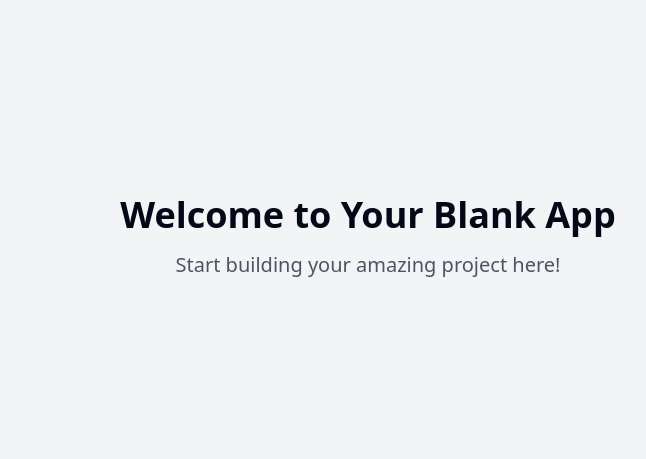
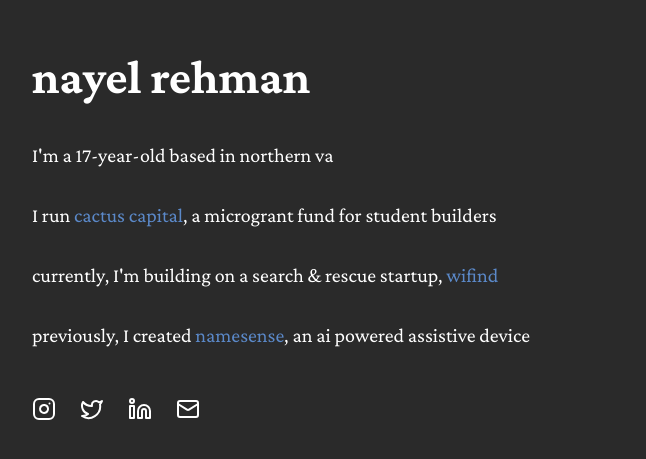
Before and after one commit to nayelr/personalsite, a React (Vite) app: page / in a window 1280 px wide. Shown: the part 163-622 px from the top of the page, without its empty margins (272-918 px from the left). Built offline with nearby package versions, Linux system fonts and the light colour scheme.

Commit message:
Refactor: Implement website content
Implement the website content and styling based on the provided HTML and CSS requirements.

```diff
--- a/index.html
+++ b/index.html
@@ -1,20 +1,12 @@
+
 <!DOCTYPE html>
 <html lang="en">
   <head>
     <meta charset="UTF-8" />
     <meta name="viewport" content="width=device-width, initial-scale=1.0" />
-    <title>nayel-portfolio-builder</title>
-    <meta name="description" content="Lovable Generated Project" />
-    <meta name="author" content="Lovable" />
-
-    <meta property="og:title" content="Lovable Generated Project" />
-    <meta property="og:description" content="Lovable Generated Project" />
-    <meta property="og:type" content="website" />
-    <meta property="og:image" content="https://lovable.dev/opengraph-image-p98pqg.png" />
-
-    <meta name="twitter:card" content="summary_large_image" />
-    <meta name="twitter:site" content="@lovable_dev" />
-    <meta name="twitter:image" content="https://lovable.dev/opengraph-image-p98pqg.png" />
+    <title>nayel rehman</title>
+    <meta name="description" content="i'm nayel" />
+    <link rel="stylesheet" href="https://fonts.googleapis.com/css2?family=Crimson+Pro:wght@400;500;700&display=swap">
   </head>
 
   <body>
--- a/package.json
+++ b/package.json
@@ -40,6 +40,7 @@
     "@radix-ui/react-toggle-group": "^1.1.0",
     "@radix-ui/react-tooltip": "^1.1.4",
     "@tanstack/react-query": "^5.56.2",
+    "@types/react-helmet": "^6.1.11",
     "class-variance-authority": "^0.7.1",
     "clsx": "^2.1.1",
     "cmdk": "^1.0.0",
@@ -51,6 +52,7 @@
     "react": "^18.3.1",
     "react-day-picker": "^8.10.1",
     "react-dom": "^18.3.1",
+    "react-helmet": "^6.1.0",
     "react-hook-form": "^7.53.0",
     "react-resizable-panels": "^2.1.3",
     "react-router-dom": "^6.26.2",
--- a/src/index.css
+++ b/src/index.css
@@ -1,3 +1,4 @@
+
 @tailwind base;
 @tailwind components;
 @tailwind utilities;
@@ -97,5 +98,6 @@
 
   body {
     @apply bg-background text-foreground;
+    font-family: 'Crimson Pro', serif;
   }
 }
--- a/src/pages/Index.tsx
+++ b/src/pages/Index.tsx
@@ -1,13 +1,110 @@
-// Update this page (the content is just a fallback if you fail to update the page)
+
+import { Helmet } from "react-helmet";
 
 const Index = () => {
   return (
-    <div className="min-h-screen flex items-center justify-center bg-gray-100">
-      <div className="text-center">
-        <h1 className="text-4xl font-bold mb-4">Welcome to Your Blank App</h1>
-        <p className="text-xl text-gray-600">Start building your amazing project here!</p>
-      </div>
-    </div>
+    <>
+      <Helmet>
+        <title>nayel rehman</title>
+        <meta name="description" content="i'm nayel" />
+      </Helmet>
+      <main className="min-h-screen bg-[#2a2a2a] text-white font-crimson flex items-center justify-center p-6">
+        <section className="w-full max-w-2xl">
+          <div className="text-left">
+            <h1 className="text-5xl font-bold mb-10">nayel rehman</h1>
+            <div className="space-y-8 text-xl">
+              <p>I'm a 17-year-old based in northern va</p>
+
+              <p>
+                I run{" "}
+                <a
+                  href="https://cactuscapital.org/"
+                  target="_blank"
+                  rel="noopener"
+                  className="text-[#5b89c9] hover:underline"
+                >
+                  cactus capital
+                </a>
+                , a microgrant fund for student builders
+              </p>
+
+              <p>
+                currently, I'm building on a search & rescue startup,{" "}
+                <a
+                  href="https://wifind.tech"
+                  target="_blank"
+                  rel="noopener"
+                  className="text-[#5b89c9] hover:underline"
+                >
+                  wifind
+                </a>
+              </p>
+
+              <p>
+                previously, I created{" "}
+                <a
+                  href="https://papers.ssrn.com/sol3/papers.cfm?abstract_id=4681098"
+                  target="_blank"
+                  rel="noopener"
+                  className="text-[#5b89c9] hover:underline"
+                >
+                  namesense
+                </a>
+                , an ai powered assistive device
+              </p>
+            </div>
+
+            <div className="flex gap-6 mt-12">
+              <a
+                href="https://www.instagram.com/_nayelr/"
+                target="_blank"
+                rel="noopener"
+                className="text-white hover:text-gray-300"
+              >
+                <svg xmlns="http://www.w3.org/2000/svg" width="24" height="24" viewBox="0 0 24 24" fill="none" stroke="currentColor" strokeWidth="2" strokeLinecap="round" strokeLinejoin="round" className="lucide lucide-instagram">
+                  <rect width="20" height="20" x="2" y="2" rx="5" ry="5"></rect>
+                  <path d="M16 11.37A4 4 0 1 1 12.63 8 4 4 0 0 1 16 11.37z"></path>
+                  <line x1="17.5" x2="17.51" y1="6.5" y2="6.5"></line>
+                </svg>
+              </a>
+              <a
+                href="https://x.com/nayelr_/"
+                target="_blank"
+                rel="noopener"
+                className="text-white hover:text-gray-300"
+              >
+                <svg xmlns="http://www.w3.org/2000/svg" width="24" height="24" viewBox="0 0 24 24" fill="none" stroke="currentColor" strokeWidth="2" strokeLinecap="round" strokeLinejoin="round" className="lucide lucide-twitter">
+                  <path d="M22 4s-.7 2.1-2 3.4c1.6 10-9.4 17.3-18 11.6 2.2.1 4.4-.6 6-2C3 15.5.5 9.6 3 5c2.2 2.6 5.6 4.1 9 4-.9-4.2 4-6.6 7-3.8 1.1 0 3-1.2 3-1.2z"></path>
+                </svg>
+              </a>
+              <a
+                href="https://linkedin.com/in/nayelrehman/"
+                target="_blank"
+                rel="noopener"
+                className="text-white hover:text-gray-300"
+              >
+                <svg xmlns="http://www.w3.org/2000/svg" width="24" height="24" viewBox="0 0 24 24" fill="none" stroke="currentColor" strokeWidth="2" strokeLinecap="round" strokeLinejoin="round" className="lucide lucide-linkedin">
+                  <path d="M16 8a6 6 0 0 1 6 6v7h-4v-7a2 2 0 0 0-2-2 2 2 0 0 0-2 2v7h-4v-7a6 6 0 0 1 6-6z"></path>
+                  <rect width="4" height="12" x="2" y="9"></rect>
+                  <circle cx="4" cy="4" r="2"></circle>
+                </svg>
+              </a>
+              <a
+                href="mailto:nayel@cactuscapital.org"
+                target="_blank"
+                rel="noopener"
+                className="text-white hover:text-gray-300"
+              >
+                <svg xmlns="http://www.w3.org/2000/svg" width="24" height="24" viewBox="0 0 24 24" fill="none" stroke="currentColor" strokeWidth="2" strokeLinecap="round" strokeLinejoin="round" className="lucide lucide-mail">
+                  <rect width="20" height="16" x="2" y="4" rx="2"></rect>
+                  <path d="m22 7-8.97 5.7a1.94 1.94 0 0 1-2.06 0L2 7"></path>
+                </svg>
+              </a>
+            </div>
+          </div>
+        </section>
+      </main>
+    </>
   );
 };
 
--- a/tailwind.config.ts
+++ b/tailwind.config.ts
@@ -1,3 +1,4 @@
+
 import type { Config } from "tailwindcss";
 
 export default {
@@ -63,6 +64,9 @@ export default {
 					ring: 'hsl(var(--sidebar-ring))'
 				}
 			},
+			fontFamily: {
+				'crimson': ['"Crimson Pro"', 'serif']
+			},
 			borderRadius: {
 				lg: 'var(--radius)',
 				md: 'calc(var(--radius) - 2px)',
```
Also changed, not shown: 1 other file (tests, documents, lock files or other folders).
